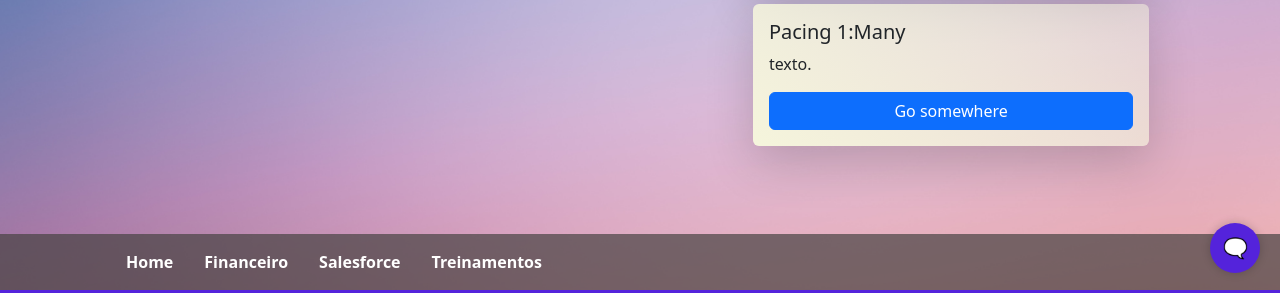
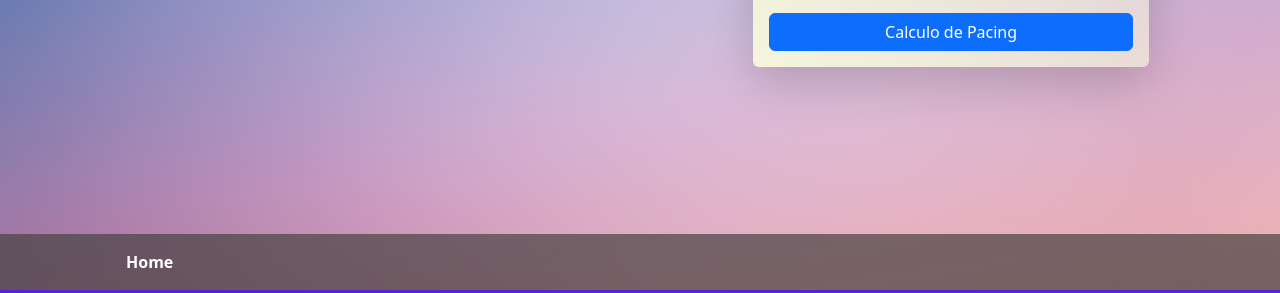
Before and after one commit to jvitorlimav/shark, a plain HTML site: page index.html in a window 1280 px wide. Shown: the part 507-800 px from the top of the page. Drawn offline with nearby package versions, Linux system fonts and the light colour scheme.

Commit message:
Tira card, navbar, e chatbot

```diff
--- a/index.html
+++ b/index.html
@@ -24,17 +24,17 @@
             <div class="collapse navbar-collapse" id="navbarResponsive">
                 <ul class="navbar-nav ml-auto">
                     <li class="nav-item active"><a class="nav-link" href="#!">Home</a></li>
-                    <li class="nav-item"><a class="nav-link" href="#finance">Financeiro</a></li>
+                    <!-- <li class="nav-item"><a class="nav-link" href="#finance">Financeiro</a></li>
                     <li class="nav-item"><a class="nav-link" href="sfdc.html">Salesforce</a></li>
-                    <li class="nav-item"><a class="nav-link" href="#training">Treinamentos</a></li>
+                    <li class="nav-item"><a class="nav-link" href="#training">Treinamentos</a></li> -->
                 </ul>
             </div>
 
             <!-- Botão do Chat -->
-            <button id="chat-button">🗨️</button>
+            <!-- <button id="chat-button">🗨️</button> -->
 
             <!-- Chat Popup -->
-            <div id="chat-popup">
+            <!-- <div id="chat-popup">
                 <div id="chat-header">
                     <span>Chatbot</span>
                     <button id="close-button">X</button>
@@ -42,7 +42,7 @@
                 <div id="chat-container"></div>
                 <input type="text" id="message-input" placeholder="Digite sua mensagem...">
                 <button id="send-button">Enviar</button>
-            </div>
+            </div> -->
 
         </div>
     </nav>
@@ -73,11 +73,11 @@
                                 <h5 class="card-title">Controle a entrega</h5>
                                 <p class="card-text">texto
                                 </p>
-                                <button id="dark-mode-toggle" class="btn btn-primary w-100 rounded">texto</button>
+                                <button id="dark-mode-toggle" class="btn btn-primary w-100 rounded">Calculo de Pacing</button>
                             </div>
                         </div>
                     </div>
-                    <div class="col-sm-12">
+                    <!-- <div class="col-sm-12">
                         <div class="card shadow-lg rounded bg-nude">
                             <div class="card-body">
                                 <h5 class="card-title">Pacing 1:Many</h5>
@@ -86,7 +86,7 @@
                                 <a href="#" class="btn btn-primary w-100 rounded">Go somewhere</a>
                             </div>
                         </div>
-                    </div>
+                    </div> -->
                 </div>
             </div>
         </div>
```
